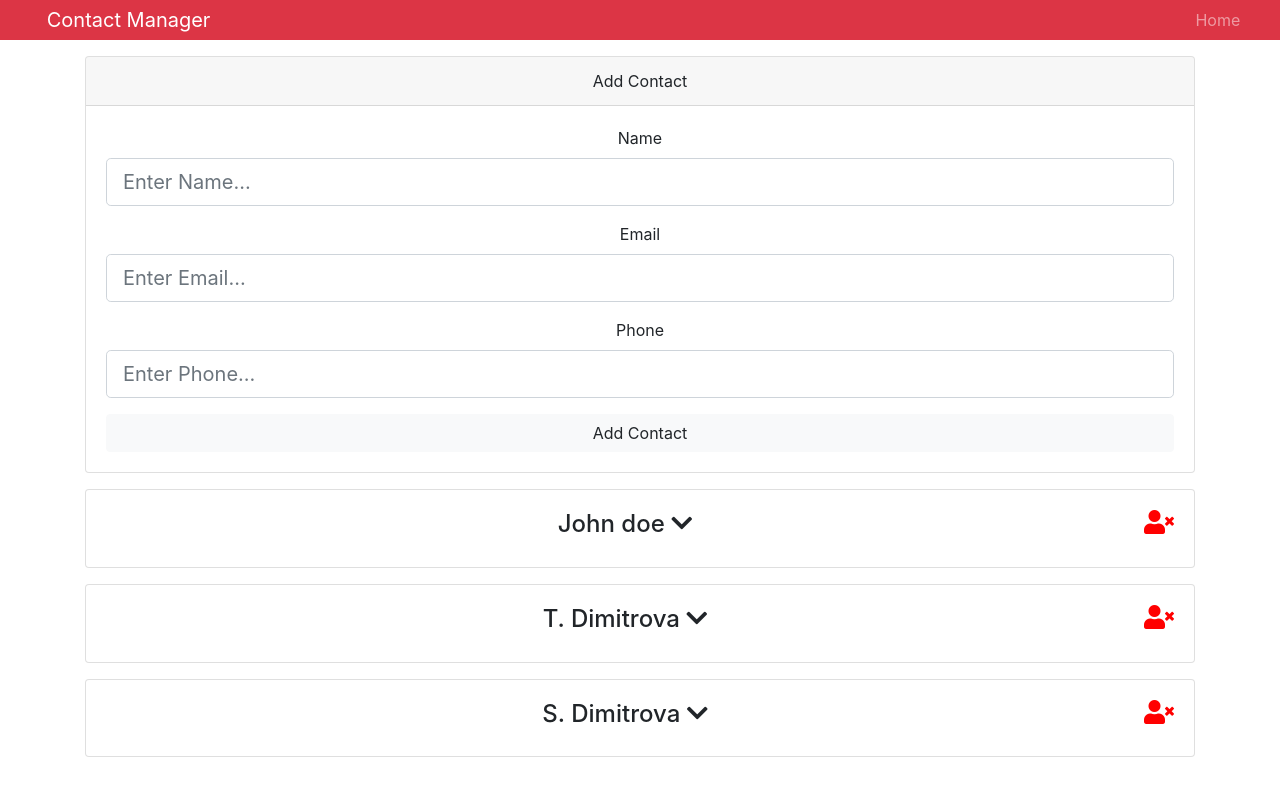
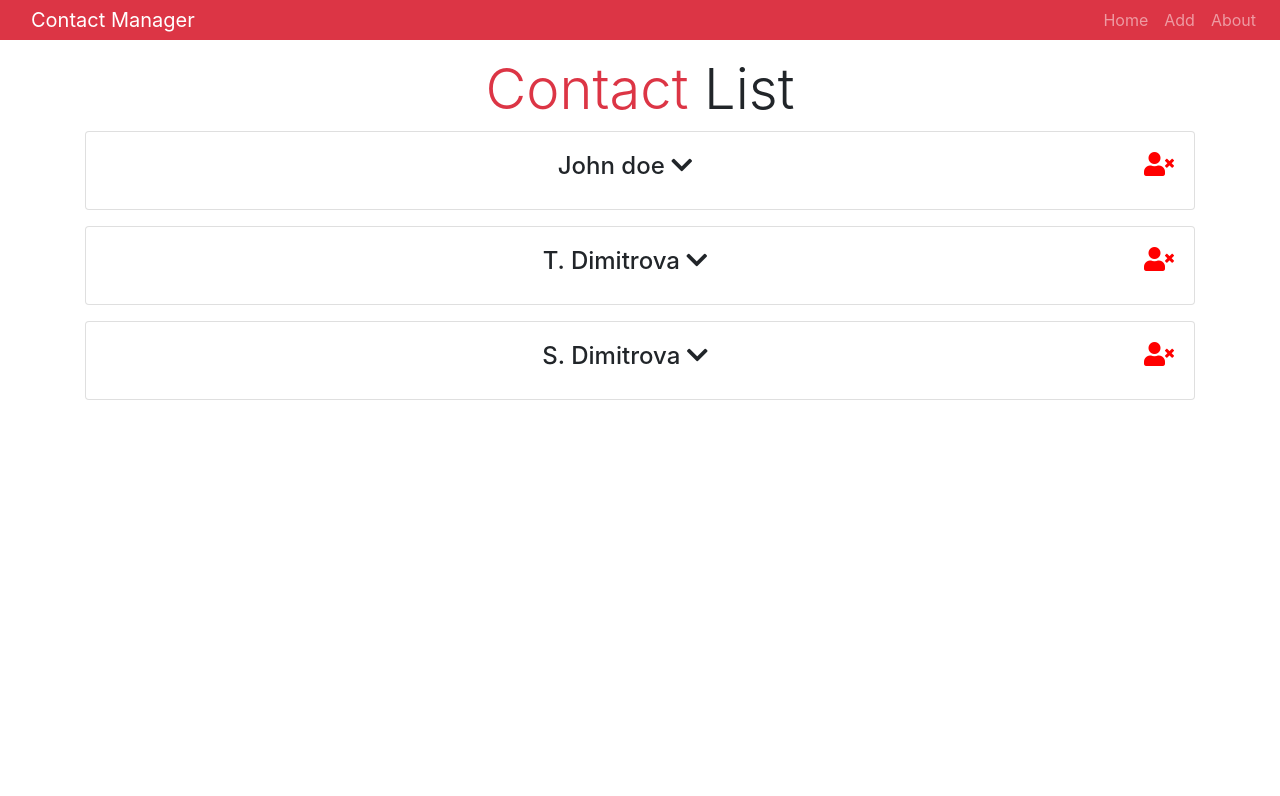
Before and after one commit to TheodoraDimitrova/contactsPanel, a React (Create React App) app in the folder client/: page / in a window 1280 px wide. Shown: the top 796 px of the page. Built offline with nearby package versions, Linux system fonts and the light colour scheme.

Commit message:
setup router

```diff
--- a/client/package.json
+++ b/client/package.json
@@ -10,7 +10,9 @@
     "path": "^0.12.7",
     "react": "^16.8.6",
     "react-dom": "^16.8.6",
-    "react-scripts": "3.0.0"
+    "react-router-dom": "^5.0.0",
+    "react-scripts": "3.0.0",
+    "uuid": "^3.3.2"
   },
   "scripts": {
     "start": "react-scripts start",
--- a/client/src/App.js
+++ b/client/src/App.js
@@ -1,25 +1,34 @@
-import React from "react";
+import React, { Component } from "react";
+import { BrowserRouter as Router, Route, Switch } from "react-router-dom";
 import Header from "./components/layout/Header";
 import Contacts from "./components/contacts/Contacts";
 import AddContact from "./components/contacts/AddContact";
-import AddContact1 from "./components/contacts/AddContact-ref"
+import AddContact1 from "./components/contacts/AddContact-ref";
+import About from "./components/pages/About";
 import Provider from "./context";
 
 import "./App.css";
 import "bootstrap/dist/css/bootstrap.min.css";
 
-function App() {
+class App extends Component {
+  render() {
     return (
       <Provider>
+        <Router>
           <div className="App">
             <Header branding="Contact Manager" />
             <div className="container">
-          <AddContact />
-          <Contacts />
+              <Switch>
+                <Route exact path="/" component={Contacts} />
+                <Route exact path="/add" component={AddContact} />
+                <Route exact path="/about" component={About} />
+              </Switch>
             </div>
           </div>
+        </Router>
       </Provider>
     );
   }
+}
 
 export default App;
--- a/client/src/components/contacts/Contacts.js
+++ b/client/src/components/contacts/Contacts.js
@@ -12,6 +12,9 @@
           const { contacts } = value;
           return (
             <React.Fragment>
+              <h1 className="display-4" mb-2>
+                <span className="text-danger">Contact </span>
+                  List</h1>
               {contacts.map(contact => (
                 <Contact
                   key={contact.id}
--- a/client/src/components/layout/Header.js
+++ b/client/src/components/layout/Header.js
@@ -14,6 +14,12 @@
         <li className="nav-item">
         <a href="/" className="nav-link">Home</a>
         </li>
+        <li className="nav-item">
+        <a href="/add" className="nav-link">Add</a>
+        </li>
+        <li className="nav-item">
+        <a href="/about" className="nav-link">About</a>
+        </li>
 
         </ul>
       </nav>
--- /dev/null
+++ b/client/src/components/pages/About.js
@@ -0,0 +1,13 @@
+import React from 'react'
+
+ function About() {
+
+    return (
+        <div>
+            <h1 className="display-4">About Contact book</h1>
+            <p className="lead">Simple app to manage contacts</p>
+
+        </div>
+    )
+}
+export default About;
--- a/package.json
+++ b/package.json
@@ -23,7 +23,7 @@
   "homepage": "https://github.com/TheodoraDimitrova/contactsPanel#readme",
   "dependencies": {
     "express": "^4.16.4",
-    "path": "^0.12.7",
-    "uuid": "^3.3.2"
+    "path": "^0.12.7"
+
   }
 }
```
Also changed, not shown: 1 other file (tests, documents, lock files or other folders). Lines whose indentation alone changed are shown as unchanged.
